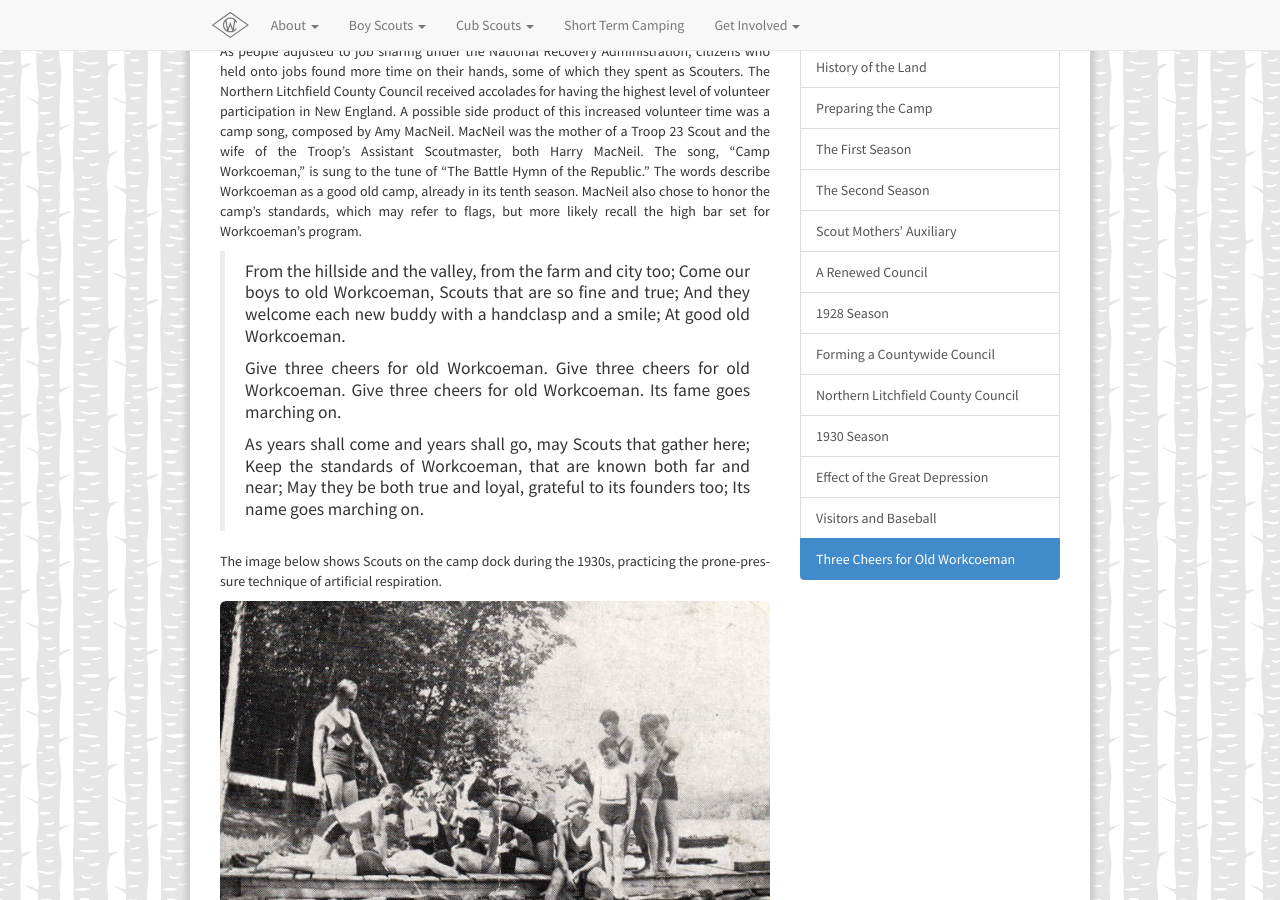
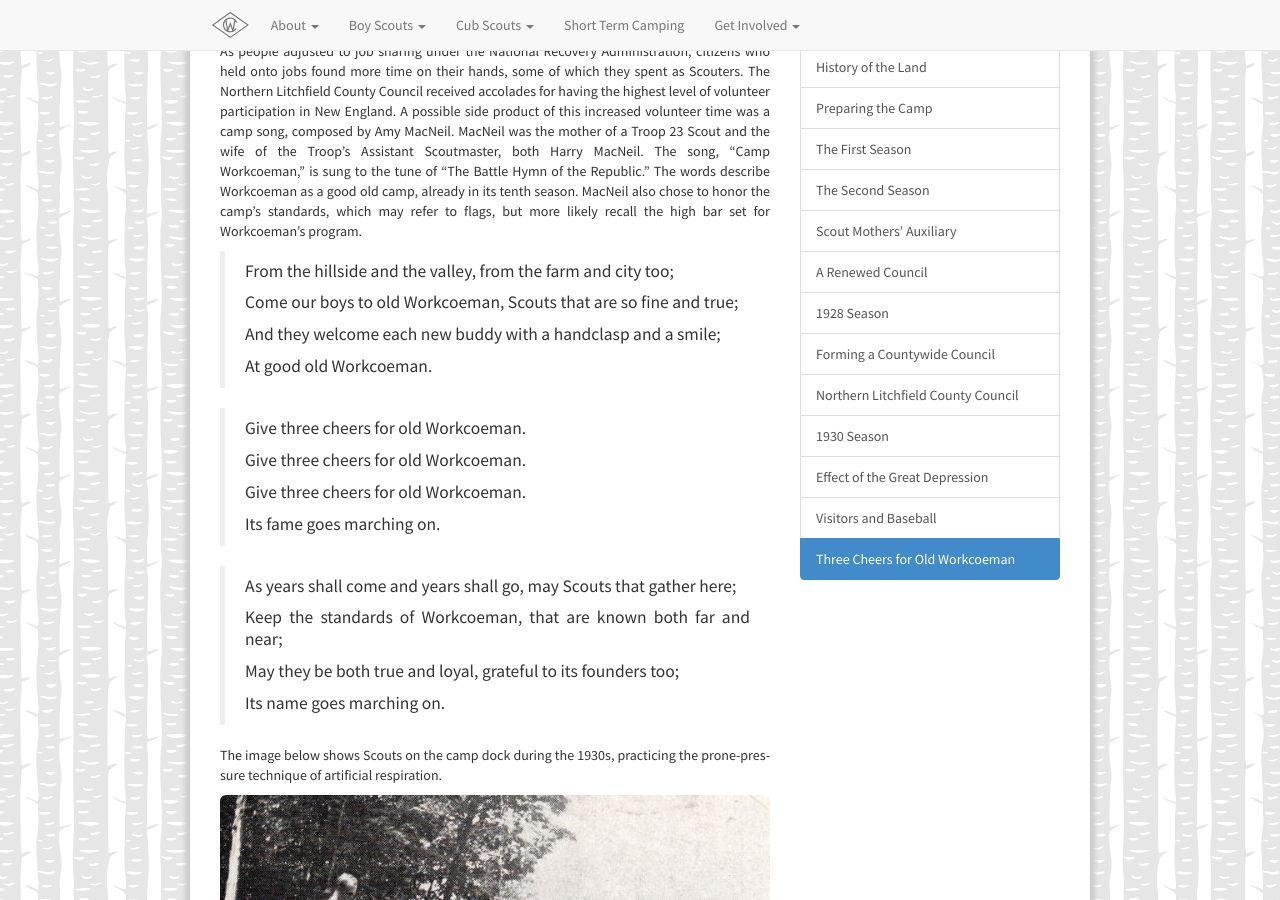
Before and after one commit to campworkcoeman/campworkcoeman.org, a Jekyll site: the page built from about/history/vignettes/18.md, in a window 1280 px wide and 900 px high, scrolled down 506 px. Built offline with Jekyll 4.4.1, drawn with Linux system fonts in a browser that asks for light colours; nearby versions of some CDN libraries; Markdown is read by kramdown in place of the engine named in the settings.

Commit message:
Fixed formatting.

```diff
--- a/about/history/vignettes/18.md
+++ b/about/history/vignettes/18.md
@@ -28,18 +28,31 @@ MacNeil also chose to honor the camp's standards, which may refer to flags, but
 more likely recall the high bar set for Workcoeman's program.
 
 > From the hillside and the valley, from the farm and city too;
+>
 > Come our boys to old Workcoeman, Scouts that are so fine and true;
+>
 > And they welcome each new buddy with a handclasp and a smile;
+>
 > At good old Workcoeman.
+
+<!-- -->
+
+> Give three cheers for old Workcoeman.
 >
 > Give three cheers for old Workcoeman.
+>
 > Give three cheers for old Workcoeman.
-> Give three cheers for old Workcoeman.
+>
 > Its fame goes marching on.
+
+<!-- -->
+
+> As years shall come and years shall go, may Scouts that gather here;
 >
-> As years shall come and years shall go, may Scouts that gather here;
 > Keep the standards of Workcoeman, that are known both far and near;
+>
 > May they be both true and loyal, grateful to its founders too;
+>
 > Its name goes marching on.
 
 The image below shows Scouts on the camp dock during the 1930s, practicing the
```
